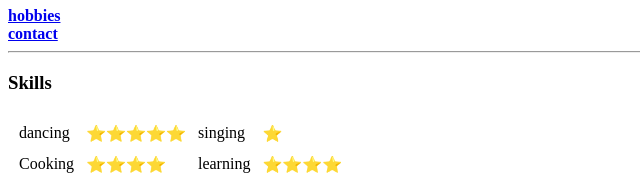
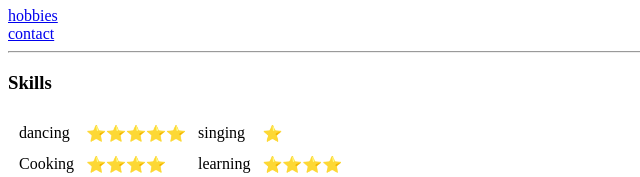
Before and after one commit to ssimran09/initial-site, a plain HTML site: page index.html in a window 1280 px wide. Shown: the part 409-586 px from the top of the page, 0-640 px from the left. Drawn offline with Linux system fonts and the light colour scheme; files whose address does not match are found by name.

Commit message:
Update index.html

```diff
--- a/index.html
+++ b/index.html
@@ -39,8 +39,8 @@
       <td>Anselms</td>
       </tr>
     </table>
-    <strong><a href="hobbies.html">hobbies</a></strong> <br>
-    <strong><a href="contact.html">contact</a></strong>
+    <a href="hobbies.html">hobbies</a></strong> <br>
+    <a href="contact.html">contact</a></strong>
     <hr/>
     <h3>Skills</h3>
     <table cellspacing="10">
```
